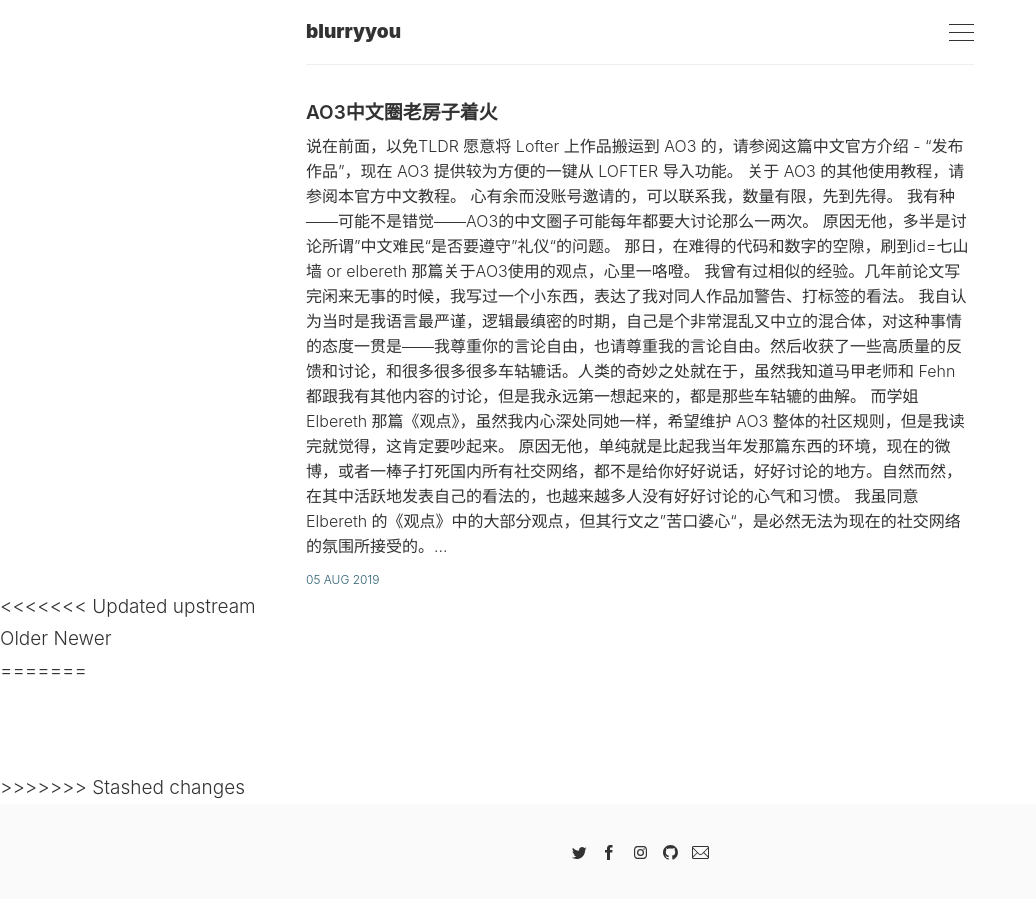
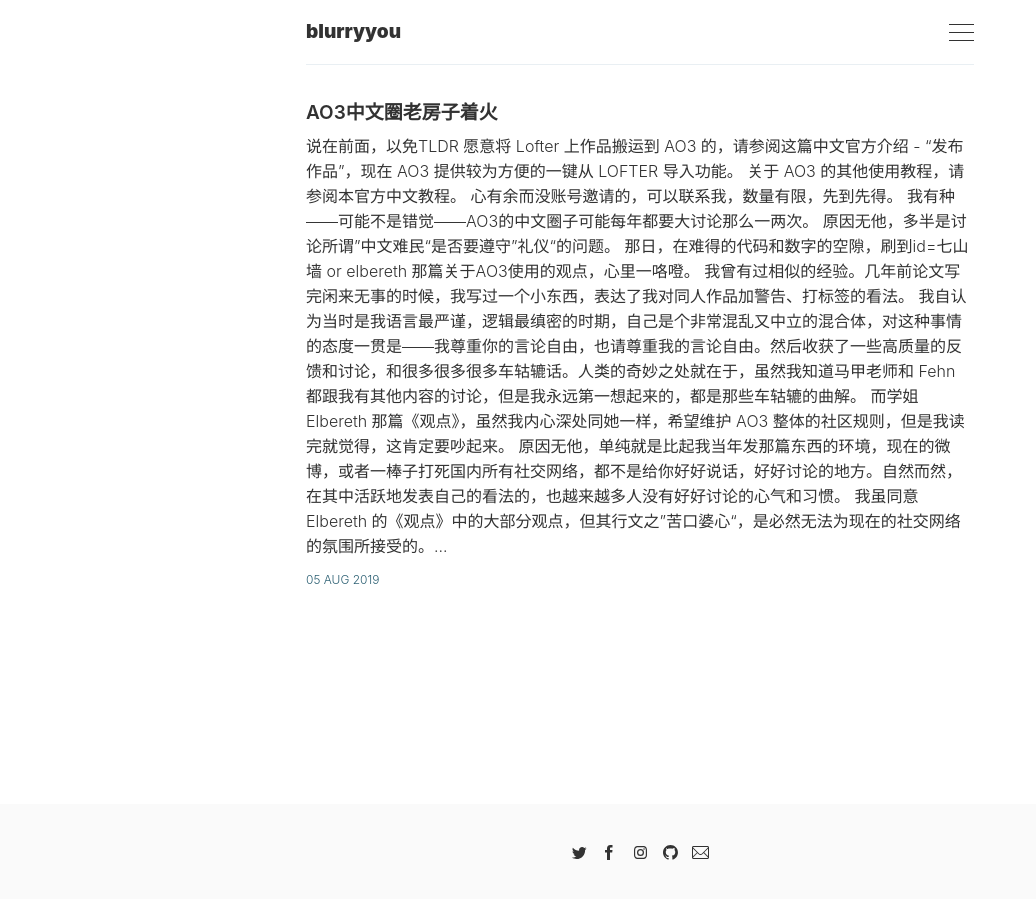
Before and after one commit to blurryyou/blurryyou.github.io, a Jekyll site: the page built from index.html, in a window 1280 px wide. Shown: the whole page, without its empty margins (0-1036 px from the left). Built offline with Jekyll 4.4.1, drawn with Linux system fonts in a browser that asks for light colours; the list of posts is cut into pages by our own code.

Commit message:
Update index.html

```diff
--- a/index.html
+++ b/index.html
@@ -9,27 +9,7 @@ layout: default
     {% endfor %}
   </div>
 
-<<<<<<< Updated upstream
-
-<div class="pagination">
-  {% if paginator.next_page %}
-    <a class="pagination-item older" href="{{ site.baseurl }}page{{paginator.next_page}}">Older</a>
-  {% else %}
-    <span class="pagination-item older">Older</span>
-  {% endif %}
-  {% if paginator.previous_page %}
-    {% if paginator.page == 2 %}
-      <a class="pagination-item newer" href="{{ site.baseurl }}">Newer</a>
-    {% else %}
-      <a class="pagination-item newer" href="{{ site.baseurl }}page{{paginator.previous_page}}">Newer</a>
-    {% endif %}
-  {% else %}
-    <span class="pagination-item newer">Newer</span>
-  {% endif %}
-</div>
-=======
   <div class='o-grid'>
     {% include pagination.html %}
   </div>
 </div>
->>>>>>> Stashed changes
```
